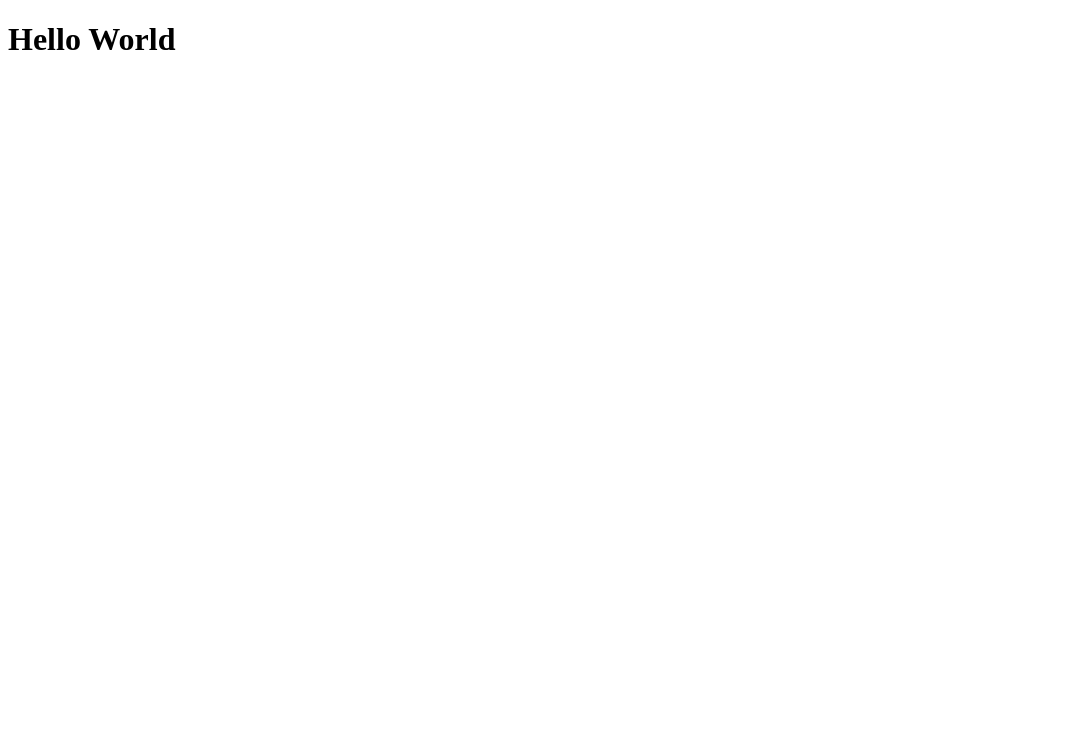
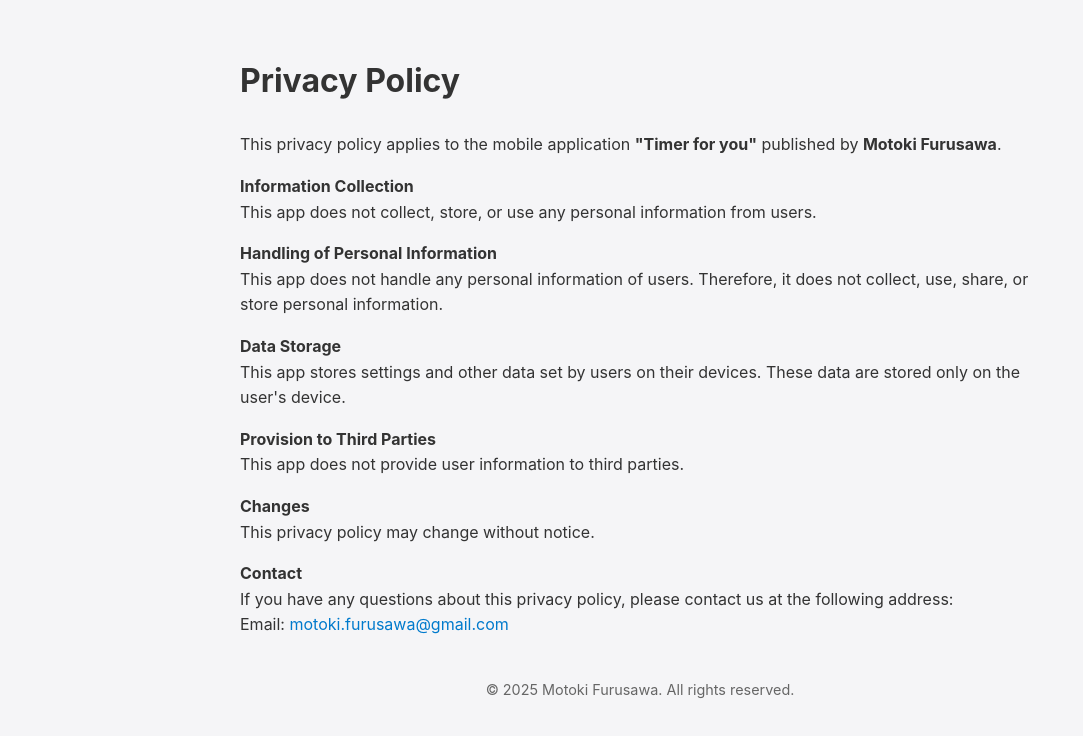
Before and after one commit to moflutter/privacypolicytime, a plain HTML site: page index.html in a window 1280 px wide. Shown: the whole page, without its empty margins (0-1083 px from the left). Drawn offline with Linux system fonts and the light colour scheme.

Commit message:
Update index.html

```diff
--- a/index.html
+++ b/index.html
@@ -1 +1,73 @@
-<!DOCTYPE html><html><body><h1>Hello World</h1></body></html>
+<!DOCTYPE html>
+<html lang="en">
+<head>
+    <meta charset="UTF-8">
+    <meta name="viewport" content="width=device-width, initial-scale=1.0">
+    <title>Privacy Policy</title>
+    <style>
+        body {
+            font-family: -apple-system, BlinkMacSystemFont, "Segoe UI", Roboto, "Helvetica Neue", Arial, sans-serif;
+            background-color: #f5f5f7;
+            color: #333;
+            margin: 0;
+            padding: 0;
+        }
+        .container {
+            max-width: 800px;
+            margin: 0 auto;
+            padding: 40px 20px;
+        }
+        h1 {
+            font-size: 2em;
+            margin-bottom: 1em;
+        }
+        p {
+            font-size: 1em;
+            line-height: 1.6;
+            margin-bottom: 1em;
+        }
+        footer {
+            margin-top: 3em;
+            font-size: 0.9em;
+            color: #666;
+            text-align: center;
+        }
+        a {
+            color: #007acc;
+            text-decoration: none;
+        }
+    </style>
+</head>
+<body>
+    <div class="container">
+        <h1>Privacy Policy</h1>
+
+        <p>
+            This privacy policy applies to the mobile application <strong>"Timer for you"</strong> published by <strong>Motoki Furusawa</strong>.
+        </p>
+
+        <p><strong>Information Collection</strong><br>
+        This app does not collect, store, or use any personal information from users.</p>
+
+        <p><strong>Handling of Personal Information</strong><br>
+        This app does not handle any personal information of users. Therefore, it does not collect, use, share, or store personal information.</p>
+
+        <p><strong>Data Storage</strong><br>
+        This app stores settings and other data set by users on their devices. These data are stored only on the user's device.</p>
+
+        <p><strong>Provision to Third Parties</strong><br>
+        This app does not provide user information to third parties.</p>
+
+        <p><strong>Changes</strong><br>
+        This privacy policy may change without notice.</p>
+
+        <p><strong>Contact</strong><br>
+        If you have any questions about this privacy policy, please contact us at the following address:<br>
+        Email: <a href="mailto:motoki.furusawa@gmail.com">motoki.furusawa@gmail.com</a></p>
+
+        <footer>
+            &copy; 2025 Motoki Furusawa. All rights reserved.
+        </footer>
+    </div>
+</body>
+</html>
```
